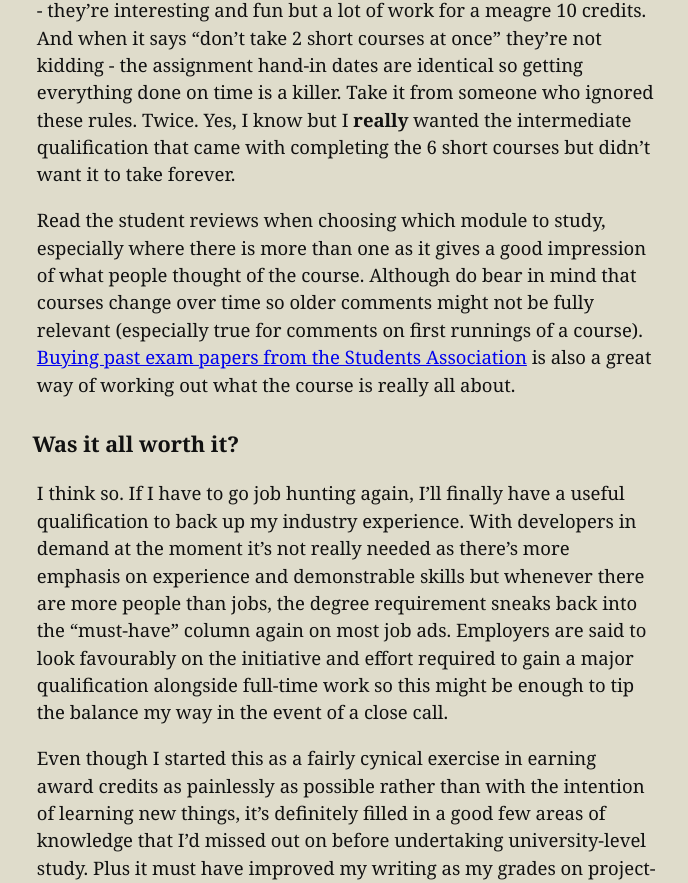
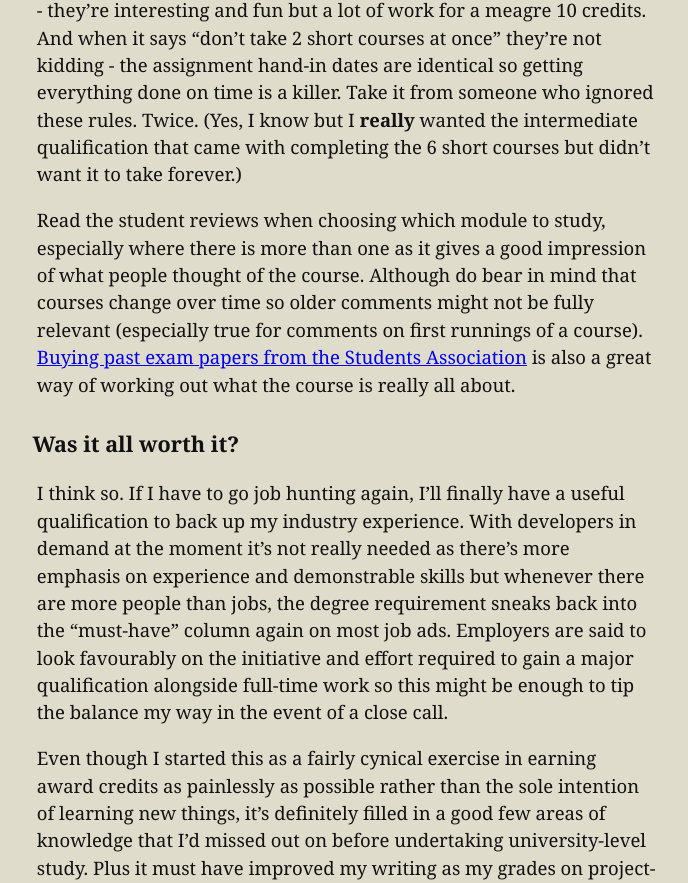
Before and after one commit to lizconlan/lizconlan.github.com, a Jekyll site: the page built from _posts/2012-12-21-studying-with-the-open-university.md, in a window 1280 px wide and 1400 px high, scrolled down 3838 px. Shown: the part 290-1173 px from the top of the window, without its empty margins (293-981 px from the left). Built offline with Jekyll 4.4.1, drawn with Linux system fonts in a browser that asks for light colours; some of the changed text lies outside the part shown.

Commit message:
Minor fixups to the OU post

```diff
--- a/_posts/2012-12-21-studying-with-the-open-university.md
+++ b/_posts/2012-12-21-studying-with-the-open-university.md
@@ -50,7 +50,7 @@ The [new version of my qualification](http://www3.open.ac.uk/study/undergraduate
 
 ### Any tips?
 
-Think twice before including short courses in your degree programme - they're interesting and fun but a lot of work for a meagre 10 credits. And when it says "don't take 2 short courses at once" they're not kidding - the assignment hand-in dates are identical so getting everything done on time is a killer. Take it from someone who ignored these rules. Twice. Yes, I know but I **really** wanted the intermediate qualification that came with completing the 6 short courses but didn't want it to take forever.
+Think twice before including short courses in your degree programme - they're interesting and fun but a lot of work for a meagre 10 credits. And when it says "don't take 2 short courses at once" they're not kidding - the assignment hand-in dates are identical so getting everything done on time is a killer. Take it from someone who ignored these rules. Twice. (Yes, I know but I **really** wanted the intermediate qualification that came with completing the 6 short courses but didn't want it to take forever.)
 
 Read the student reviews when choosing which module to study, especially where there is more than one as it gives a good impression of what people thought of the course. Although do bear in mind that courses change over time so older comments might not be fully relevant (especially true for comments on first runnings of a course). [Buying past exam papers from the Students Association](http://www.open.ac.uk/ousa/exam_papers.php) is also a great way of working out what the course is really all about.
 
@@ -58,7 +58,7 @@ Read the student reviews when choosing which module to study, especially where t
 
 I think so. If I have to go job hunting again, I'll finally have a useful qualification to back up my industry experience. With developers in demand at the moment it's not really needed as there's more emphasis on experience and demonstrable skills but whenever there are more people than jobs, the degree requirement sneaks back into the "must-have" column again on most job ads. Employers are said to look favourably on the initiative and effort required to gain a major qualification alongside full-time work so this might be enough to tip the balance my way in the event of a close call.
 
-Even though I started this as a fairly cynical exercise in earning award credits as painlessly as possible rather than with the intention of learning new things, it's definitely filled in a good few areas of knowledge that I'd missed out on before undertaking university-level study. Plus it must have improved my writing as my grades on project-based modules have got better over time. (I found out that my exam nerves were getting worse over time so have taken to seeking out project-based courses wherever I can; they're a huge amount of work but at least I can surround myself with the relevant reference material rather than trying to remember vast chunks of it - not my strong suit and not a great measure of applicable knowledge IMHO - in a high pressure environment several months after I first read it.)
+Even though I started this as a fairly cynical exercise in earning award credits as painlessly as possible rather than the sole intention of learning new things, it's definitely filled in a good few areas of knowledge that I'd missed out on before undertaking university-level study. Plus it must have improved my writing as my grades on project-based modules have got better over time. (I found out that my exam nerves were getting worse over time so have taken to seeking out project-based courses wherever I can; they're a huge amount of work but at least I can surround myself with the relevant reference material rather than trying to remember vast chunks of it - not my strong suit and not a great measure of applicable knowledge IMHO - in a high pressure environment several months after I first read it.)
 
 Besides, having missed out on my chance of going to university as a teenager due to health issues (my inner book junkie wanted to live among the dreamy [libraries](http://www.ox.ac.uk/research/libraries/index.html)<sup id="cite_ref-2"><a href="#cite-2">2</a></sup> of Oxford), I needed to prove to myself that I could do this. Projected first class honours from the OU will do nicely.
 
```
Also changed, not shown: other parts of _posts/2012-12-21-studying-with-the-open-university.md (+2 -2 lines).
